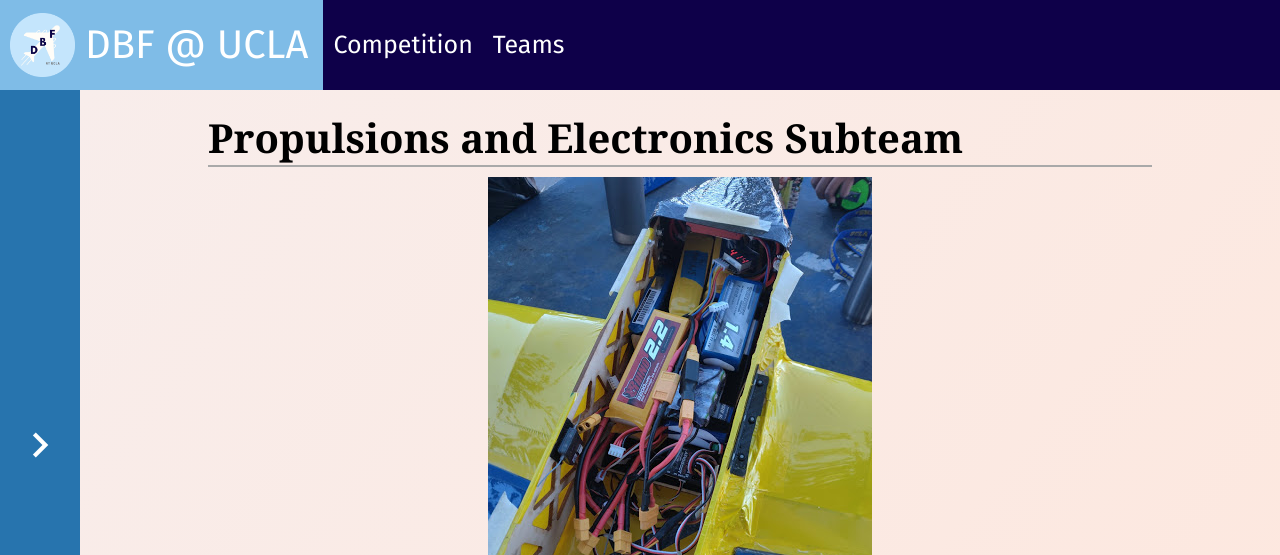
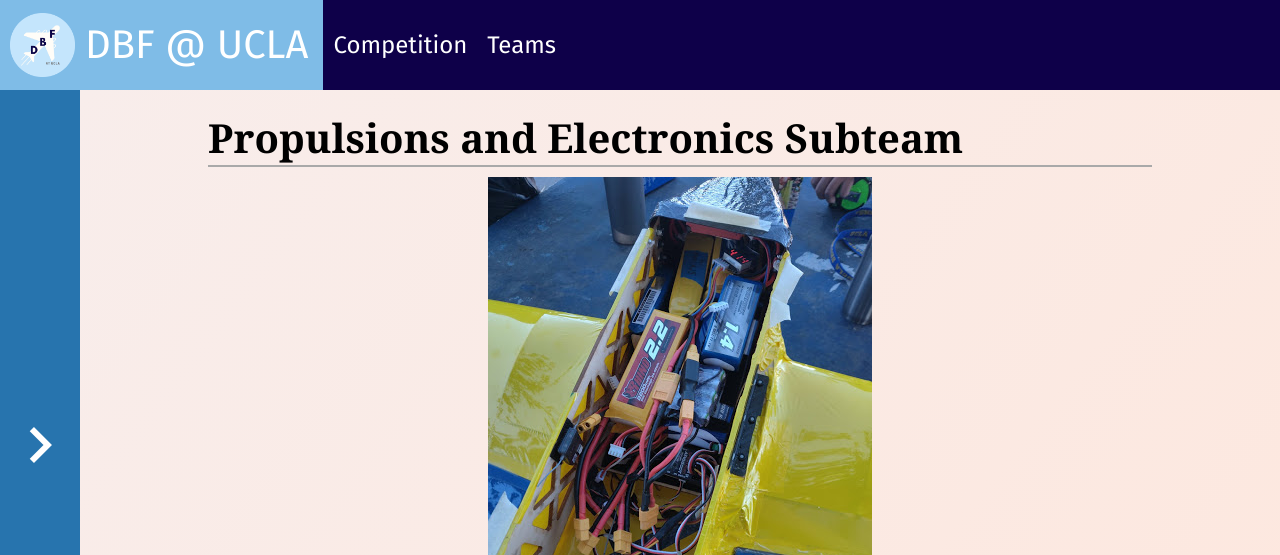
Before and after one commit to DBFatUCLA/DBFatUCLA, a plain HTML site: page teams/propulsions.html in a window 1280 px wide. Shown: the top 555 px of the page. Drawn offline with Linux system fonts and the light colour scheme.

Commit message:
Titlebar font sizes use `em`.

```diff
--- a/index.css
+++ b/index.css
@@ -41,8 +41,8 @@
     --text_mobile_line_height: 150%;
 
     --titlebar_height: 90px;
-    --titlebar_DBF_font_size: 40px;
-    --titlebar_font_size: 25px;
+    --titlebar_DBF_font_size: 2em;
+    --titlebar_font_size: 1.2em;
     --titlebar_horizontal_padding_between_items: 10px;
 
     --transition_time: 700ms;
--- a/teams/propulsions.html
+++ b/teams/propulsions.html
@@ -33,7 +33,7 @@
             <div class="teams-navbar-item" onclick="window.location.href='pilot.html'">Pilot</div>
             <div class="teams-navbar-item" onclick="window.location.href='other.html'">Other</div>
             <div class="teams-navbar-item" onclick="window.location.href='other.html'">
-                <i class="material-icons" style="font-size: var(--h1_fontsize); transform: rotate(-90deg)">expand_more</i>
+                <i class="material-icons" style="font-size: 3em; transform: rotate(-90deg)">expand_more</i>
             </div>
         </div>
         <div id="teams-content">
```
